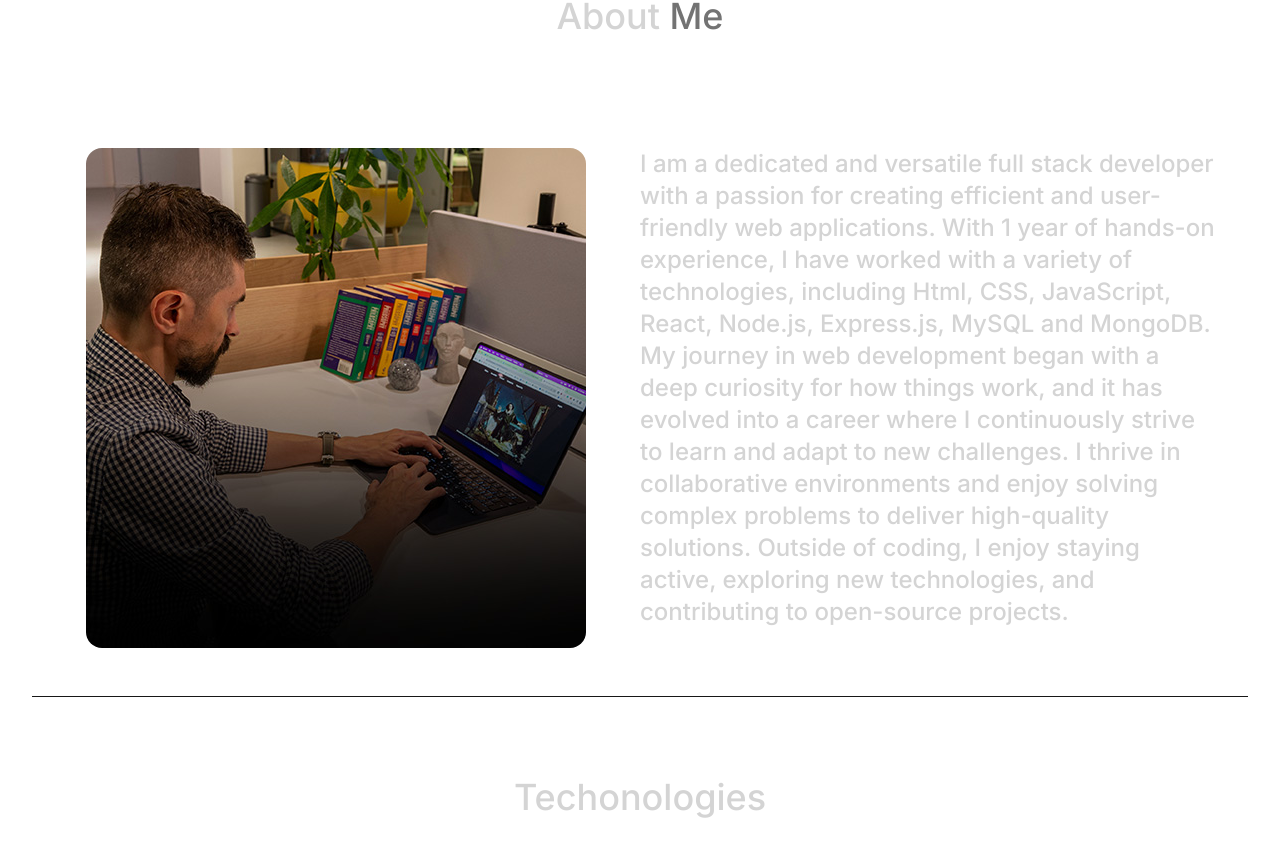
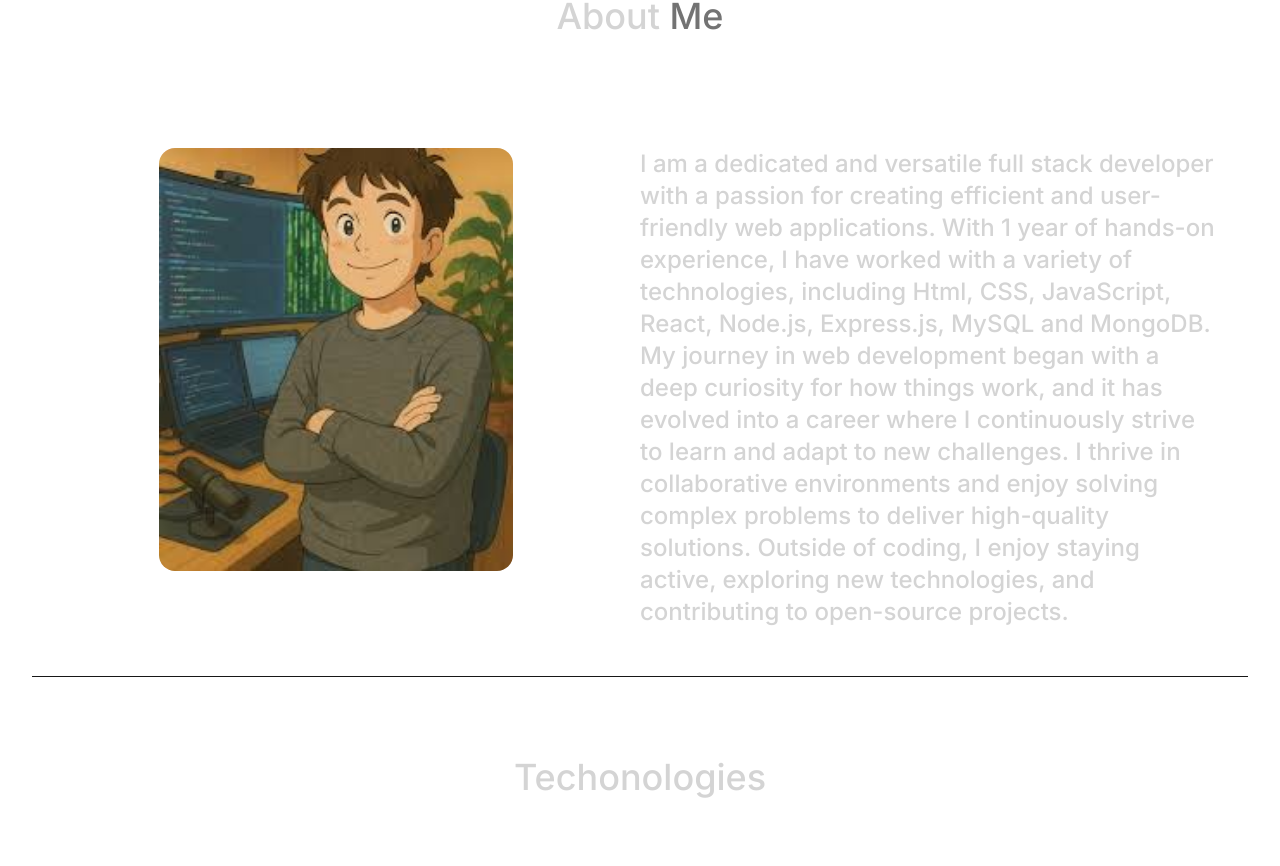
Before and after one commit to PatanMdSuhail/SuhailKhan-Portfolio, a React (Vite) app: page / in a window 1280 px wide. Shown: the part 989-1855 px from the top of the page. Built offline with nearby package versions, Linux system fonts and the light colour scheme.

Commit message:
Updated Images

```diff
--- a/src/components/About.jsx
+++ b/src/components/About.jsx
@@ -1,4 +1,4 @@
-import aboutImg from "../assets/about.jpg";
+import aboutImg from "../assets/ghibli 2.jpeg";
 import { ABOUT_TEXT } from "../constants";
 import { motion } from "framer-motion";
 
@@ -16,7 +16,13 @@ const About = () => {
             transition={{ duration: 0.5, delay: 0.25 }}
             className="flex items-center justify-center"
           >
-            <img className="rounded-2xl" src={aboutImg} alt="AboutImage" />
+            <img
+              className="rounded-2xl object-cover"
+              src={aboutImg}
+              alt="AboutImage"
+              width={"65%"}
+              height={"75%"}
+            />
           </motion.div>
         </div>
         <div className="w-full lg:w-1/2">
--- a/src/components/HeroDetails.jsx
+++ b/src/components/HeroDetails.jsx
@@ -1,5 +1,5 @@
 import { HERO_CONTENT } from "../constants/index.js";
-import profiepic from "../assets/kevinRushProfile.png";
+import profiepic from "../assets/ghibli 1.jpg";
 import { animate, motion } from "framer-motion";
 
 const container = (delay) => ({
```
Also changed, not shown: src/assets/ghibli 1.jpg (added), src/assets/ghibli 2.jpeg (added).
